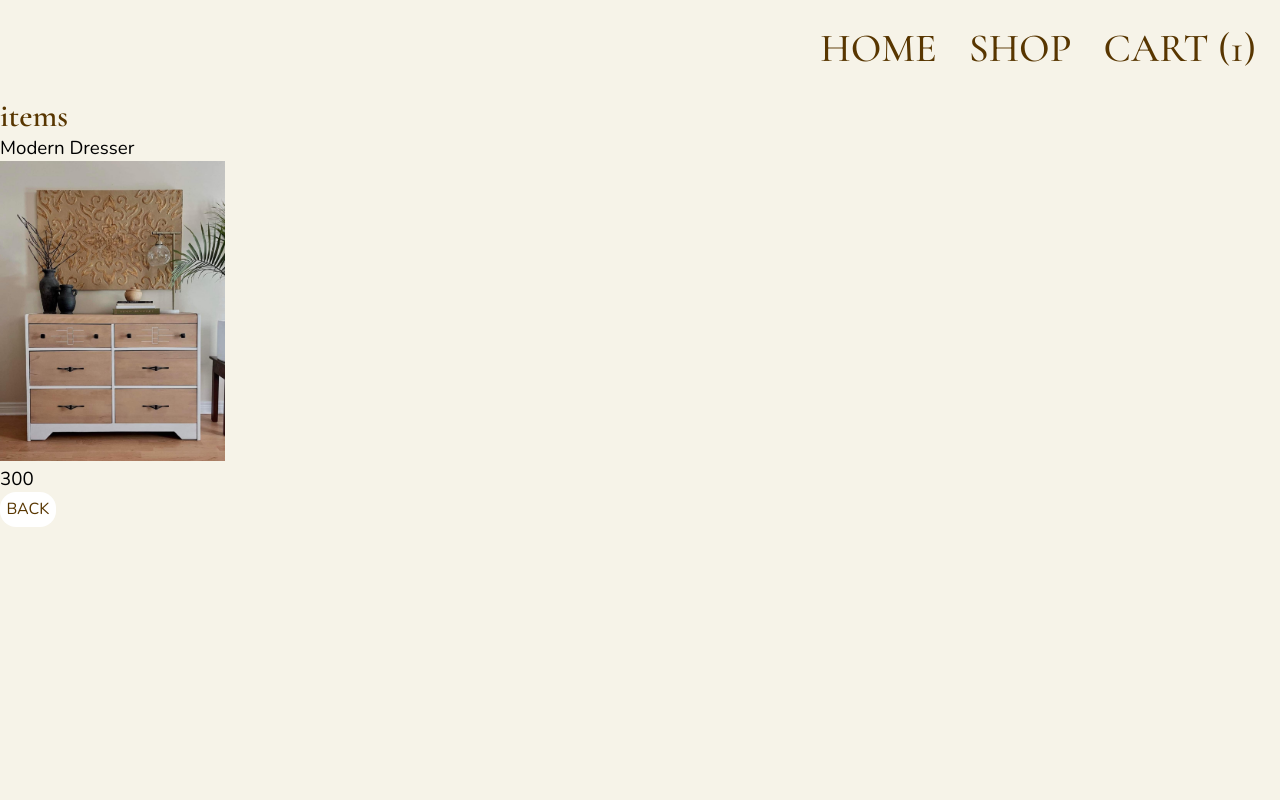
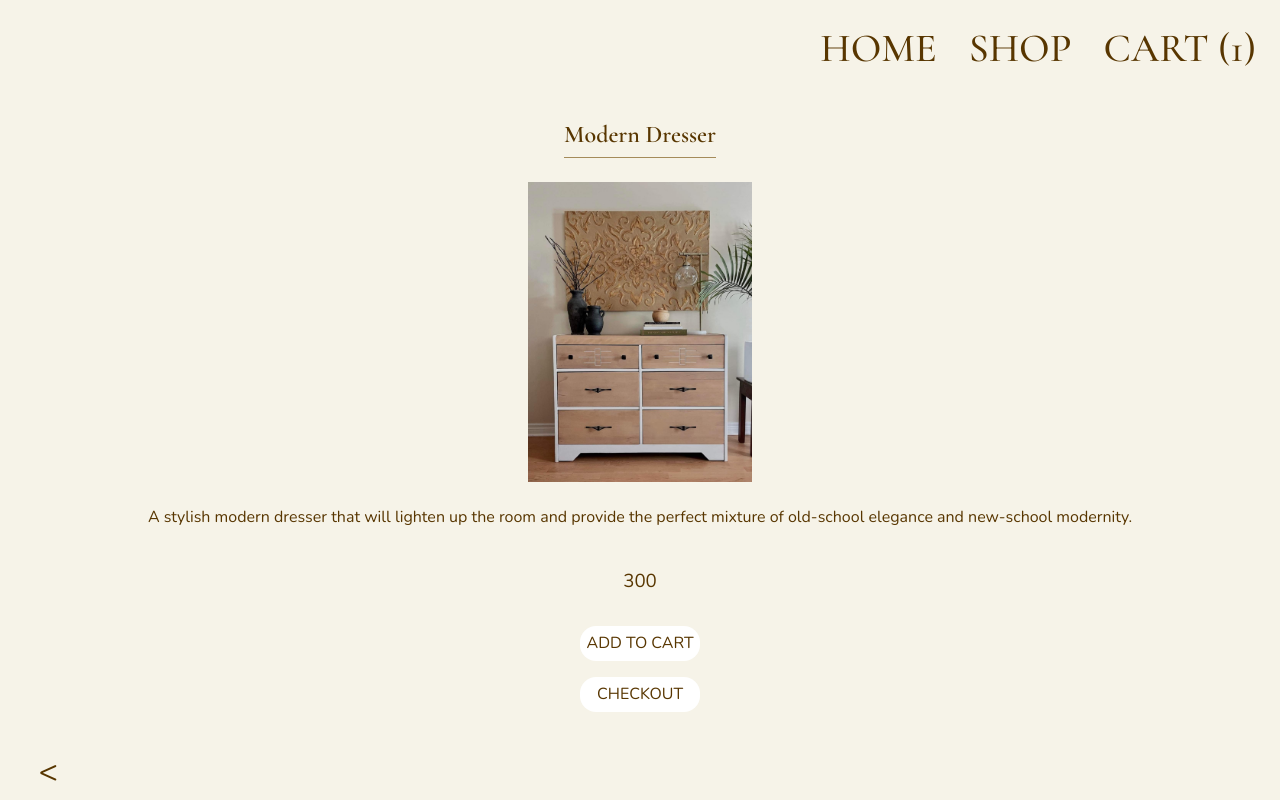
Before and after one commit to ParadiseLost69/shopping-cart-final, a React (Create React App) app: page /shop in a window 1280 px wide. Both pictures are taken after a click on the picture 320 px from the left and 386 px from the top of the page. Built offline with nearby package versions, Linux system fonts and the light colour scheme.

Commit message:
Style ItemPage component

```diff
--- a/src/index.css
+++ b/src/index.css
@@ -72,5 +72,9 @@ hr {
   border: 0.0625rem solid var(--main-color);
 }
 
+p {
+  font-family: var(--body-font);
+}
+
 @media (min-width: 43.75rem) {
 }
--- a/src/pages/item-page/ItemPage.css
+++ b/src/pages/item-page/ItemPage.css
@@ -1,3 +1,35 @@
 .test-image {
   height: 300px;
 }
+
+.item-page {
+  display: flex;
+  flex-direction: column;
+  align-items: center;
+  margin-inline: 2rem;
+}
+.item-page * {
+  margin-top: 1.5rem;
+  color: var(--main-color);
+}
+
+.item-name {
+  border-bottom: 0.025rem solid var(--secondary-color);
+  border-bottom-width: 0.08rem;
+  padding-bottom: 0.5rem;
+}
+
+.button-group {
+  display: flex;
+  flex-direction: column;
+}
+
+.button-group * {
+  margin: 0.5rem;
+}
+
+.back-button {
+  background-color: transparent;
+  place-self: start;
+  font-size: 2rem;
+}
--- a/src/pages/item-page/ItemPage.jsx
+++ b/src/pages/item-page/ItemPage.jsx
@@ -6,12 +6,18 @@ function ItemPage(props) {
     props.setCurrentItem({});
   }
   return (
-    <div>
-      <h1>items</h1>
-      <h3>{props.name}</h3>
+    <div className="item-page">
+      <h2 className="item-name">{props.name}</h2>
       <img className="test-image" src={props.imageSource} alt="" />
+      <p>{props.description}</p>
       <h3>{props.price}</h3>
-      <button onClick={handleClick}>BACK</button>
+      <div className="button-group">
+        <button>ADD TO CART</button>
+        <button>CHECKOUT</button>
+      </div>
+      <button className="back-button" onClick={handleClick}>
+        {"<"}
+      </button>
     </div>
   );
 }
```
